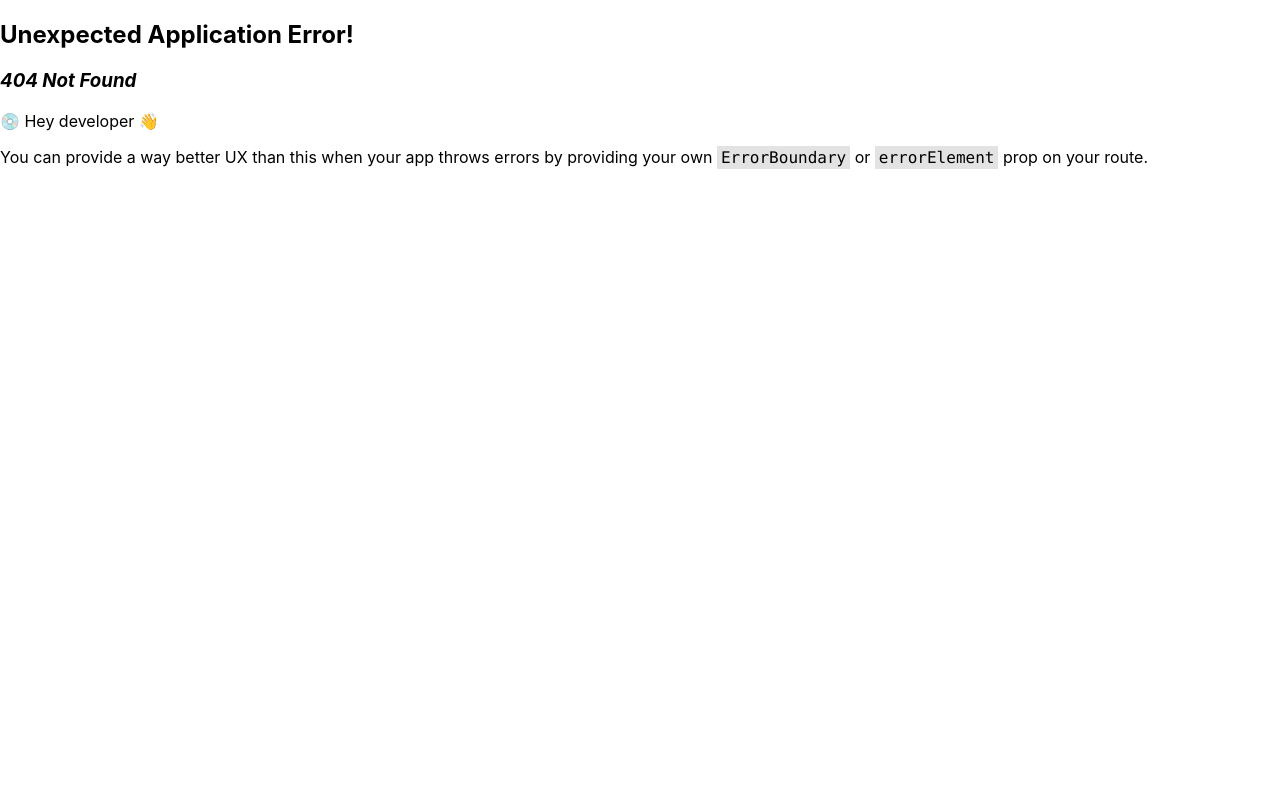
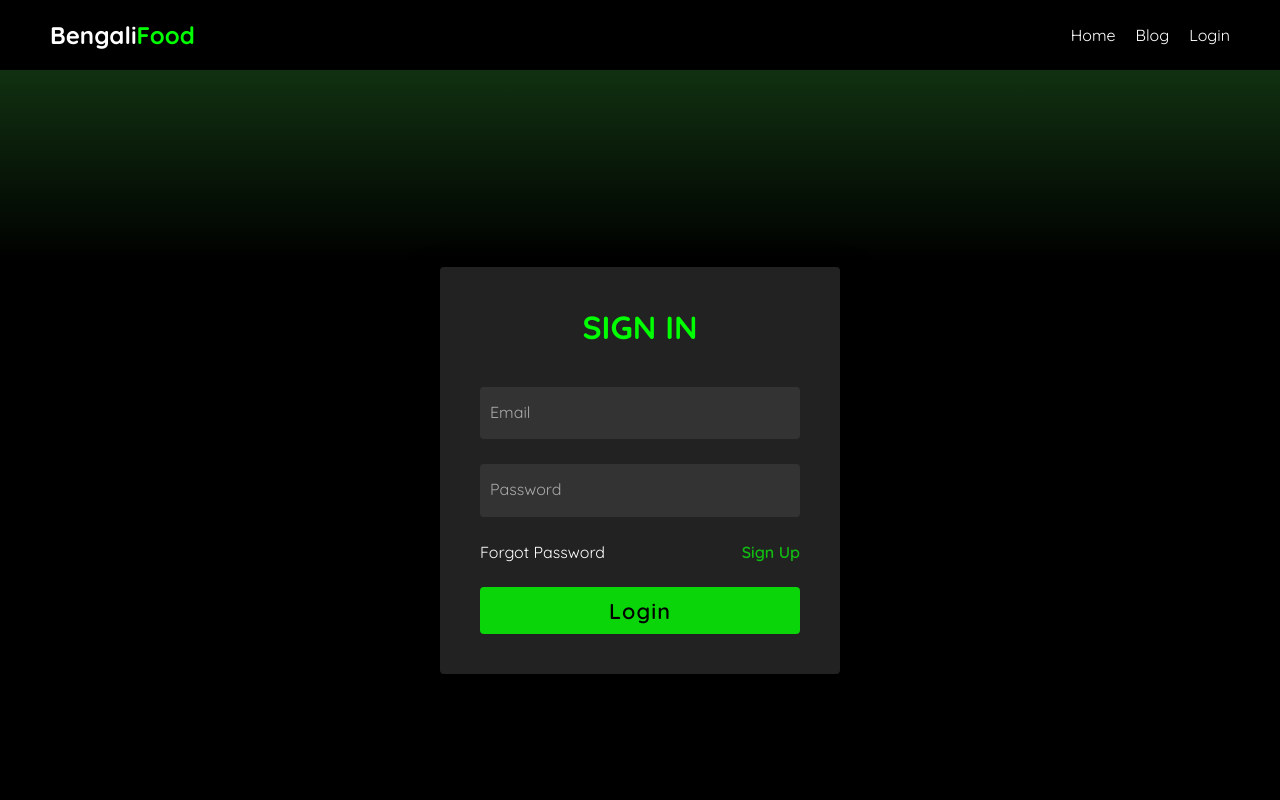
Before and after one commit to Fahim-Muntashir/Bangla-Food-Client, a React (Create React App) app: page /login in a window 1280 px wide. Before the commit this address had no page. Shown: the top 800 px of the page. Built offline with nearby package versions, Linux system fonts and the light colour scheme.

Commit message:
login signup page added with togoller

```diff
--- a/public/index.html
+++ b/public/index.html
@@ -24,7 +24,7 @@
       work correctly both with client-side routing and a non-root public URL.
       Learn how to configure a non-root public URL by running `npm run build`.
     -->
-    <title>React App</title>
+    <title>BengaliFood</title>
   </head>
   <body>
     <noscript>You need to enable JavaScript to run this app.</noscript>
--- a/src/index.css
+++ b/src/index.css
@@ -5,6 +5,7 @@
     sans-serif;
   -webkit-font-smoothing: antialiased;
   -moz-osx-font-smoothing: grayscale;
+
 }
 
 code {
--- /dev/null
+++ b/src/layout/SignInLayout.js
@@ -0,0 +1,16 @@
+import React from "react";
+import Footer from "../pages/Footer/Footer";
+import Header from "../pages/Header/Header";
+import { Outlet } from "react-router-dom";
+
+const Layout = () => {
+  return (
+    <div>
+      <Header></Header>
+      <Outlet></Outlet>
+      <Footer></Footer>
+    </div>
+  );
+};
+
+export default Layout;
--- a/src/pages/Footer/Footer.css
+++ b/src/pages/Footer/Footer.css
@@ -1,7 +1,6 @@
 .footer-container {
     padding: 50px 50px;
     background-color: #000000;
-    margin-top: 200px;
 }
 
 .footer {
--- a/src/pages/Header/Header.css
+++ b/src/pages/Header/Header.css
@@ -38,3 +38,26 @@
 .user-profile:hover .username {
     display: inline-block;
 }
+
+/*mobile and tablet
+responsive*/
+
+@media (max-width: 768px) {
+    .navbar {
+        flex-direction: column;
+        padding: 20px;
+        text-align: center;
+    }
+
+    .nav-links {
+        flex-direction: column;
+        gap: 10px;
+    }
+
+    .username {
+        position: static;
+        transform: none;
+        display: block;
+        margin-top: 10px;
+    }
+}
--- /dev/null
+++ b/src/pages/Login/Login/Login.css
@@ -0,0 +1,178 @@
+@import url('https://fonts.googleapis.com/css2?family=Quicksand:wght@300;400;500;600;700&display=swap');
+
+* {
+    margin: 0;
+    padding: 0;
+    box-sizing: border-box;
+    font-family: 'Quicksand', sans-serif;
+}
+
+.login-container {
+    display: flex;
+    justify-content: center;
+    align-items: center;
+    min-height: 100vh;
+    background: #000;
+}
+
+section {
+    position: absolute;
+    width: 100vw;
+    height: 100vh;
+    display: flex;
+    justify-content: center;
+    align-items: center;
+    gap: 2px;
+    flex-wrap: wrap;
+    overflow: hidden;
+}
+
+section::before {
+    content: '';
+    position: absolute;
+    width: 100%;
+    height: 100%;
+    background: linear-gradient(#000, rgba(53, 152, 53, 0.668), #000);
+    animation: animate 5s linear infinite;
+}
+
+@keyframes animate {
+    0% {
+        transform: translateY(-100%);
+    }
+
+    100% {
+        transform: translateY(100%);
+    }
+}
+
+section span {
+    position: relative;
+    display: block;
+    width: calc(6.25vw - 2px);
+    height: calc(6.25vw - 2px);
+    background: #181818;
+    z-index: 2;
+    transition: 1.5s;
+}
+
+section span:hover {
+    background: #0f0;
+    transition: 0s;
+}
+
+section .signin {
+    position: absolute;
+    width: 400px;
+    background: #222;
+    z-index: 1000;
+    display: flex;
+    justify-content: center;
+    align-items: center;
+    padding: 40px;
+    border-radius: 4px;
+    box-shadow: 0 15px 35px rgba(0, 0, 0, 9);
+}
+
+section .signin .content {
+    position: relative;
+    width: 100%;
+    display: flex;
+    justify-content: center;
+    align-items: center;
+    flex-direction: column;
+    gap: 40px;
+}
+
+section .signin .content h2 {
+    font-size: 2em;
+    color: #0f0;
+    text-transform: uppercase;
+}
+
+section .signin .content .form {
+    width: 100%;
+    display: flex;
+    flex-direction: column;
+    gap: 25px;
+}
+
+section .signin .content .form .inputBox {
+    position: relative;
+    width: 100%;
+}
+
+section .signin .content .form .inputBox input {
+    position: relative;
+    width: 100%;
+    background: #333;
+    border: none;
+    outline: none;
+    padding: 25px 10px 7.5px;
+    border-radius: 4px;
+    color: #fff;
+    font-weight: 500;
+    font-size: 1em;
+}
+
+section .signin .content .form .inputBox i {
+    position: absolute;
+    left: 0;
+    padding: 15px 10px;
+    font-style: normal;
+    color: #aaa;
+    transition: 0.5s;
+    pointer-events: none;
+}
+
+.signin .content .form .inputBox input:focus~i,
+.signin .content .form .inputBox input:valid~i {
+    transform: translateY(-7.5px);
+    font-size: 0.8em;
+    color: #fff;
+}
+
+.signin .content .form .links {
+    position: relative;
+    width: 100%;
+    display: flex;
+    justify-content: space-between;
+}
+
+.signin .content .form .links a {
+    color: #fff;
+    text-decoration: none;
+}
+
+.signin .content .form .links a:nth-child(2) {
+    color: rgba(11, 254, 11, 0.711);
+    font-weight: 600;
+}
+
+.signin .content .form .inputBox input[type="submit"] {
+    padding: 10px;
+    background: rgba(3, 255, 3, 0.808);
+    color: #000;
+    font-weight: 600;
+    font-size: 1.35em;
+    letter-spacing: 0.05em;
+    cursor: pointer;
+}
+
+input[type="submit"]:active {
+    opacity: 0.6;
+}
+
+@media (max-width: 900px) {
+    section span {
+        width: calc(10vw - 2px);
+        height: calc(10vw - 2px);
+    }
+}
+
+@media (max-width: 600px) {
+    section span {
+        width: calc(20vw - 2px);
+        height: calc(20vw - 2px);
+    }
+}
--- /dev/null
+++ b/src/pages/Login/Login/Login.js
@@ -0,0 +1,36 @@
+import React from "react";
+import "./Login.css";
+import { Link } from "react-router-dom";
+
+const Login = () => {
+  return (
+    <div className="login-container">
+      <section className="login-section">
+        <div className="signin">
+          <div className="content">
+            <h2>Sign In</h2>
+            <div className="form">
+              <div className="inputBox">
+                <input type="Email" required />
+                <i>Email</i>
+              </div>
+              <div className="inputBox">
+                <input type="password" required />
+                <i>Password</i>
+              </div>
+              <div className="links">
+                <a href="#">Forgot Password</a>
+                <Link to="/login/signup">Sign Up</Link>
+              </div>
+              <div className="inputBox">
+                <input type="submit" value="Login" />
+              </div>
+            </div>
+          </div>
+        </div>
+      </section>{" "}
+    </div>
+  );
+};
+
+export default Login;
--- /dev/null
+++ b/src/pages/Login/SignUp/SignUp.js
@@ -0,0 +1,39 @@
+import React from "react";
+import { Link } from "react-router-dom";
+
+const SignUp = () => {
+  return (
+    <div className="login-container">
+      <section className="login-section">
+        <div className="signin">
+          <div className="content">
+            <h2>Sign Up</h2>
+            <div className="form">
+              <div className="inputBox">
+                <input type="Email" required />
+                <i>Email</i>
+              </div>
+              <div className="inputBox">
+                <input type="text" required />
+                <i>Image url</i>
+              </div>
+              <div className="inputBox">
+                <input type="password" required />
+                <i>Password</i>
+              </div>
+              <div className="links">
+                <a href="#"></a>
+                <Link to="/login">Login</Link>
+              </div>
+              <div className="inputBox">
+                <input type="submit" value="Login" />
+              </div>
+            </div>
+          </div>
+        </div>
+      </section>{" "}
+    </div>
+  );
+};
+
+export default SignUp;
```
Also changed, not shown: src/router/Routes.js (+17 -0 lines), src/pages/Login/SignUp/SignUp.css (added), 1 other file (tests, documents, lock files or other folders).
